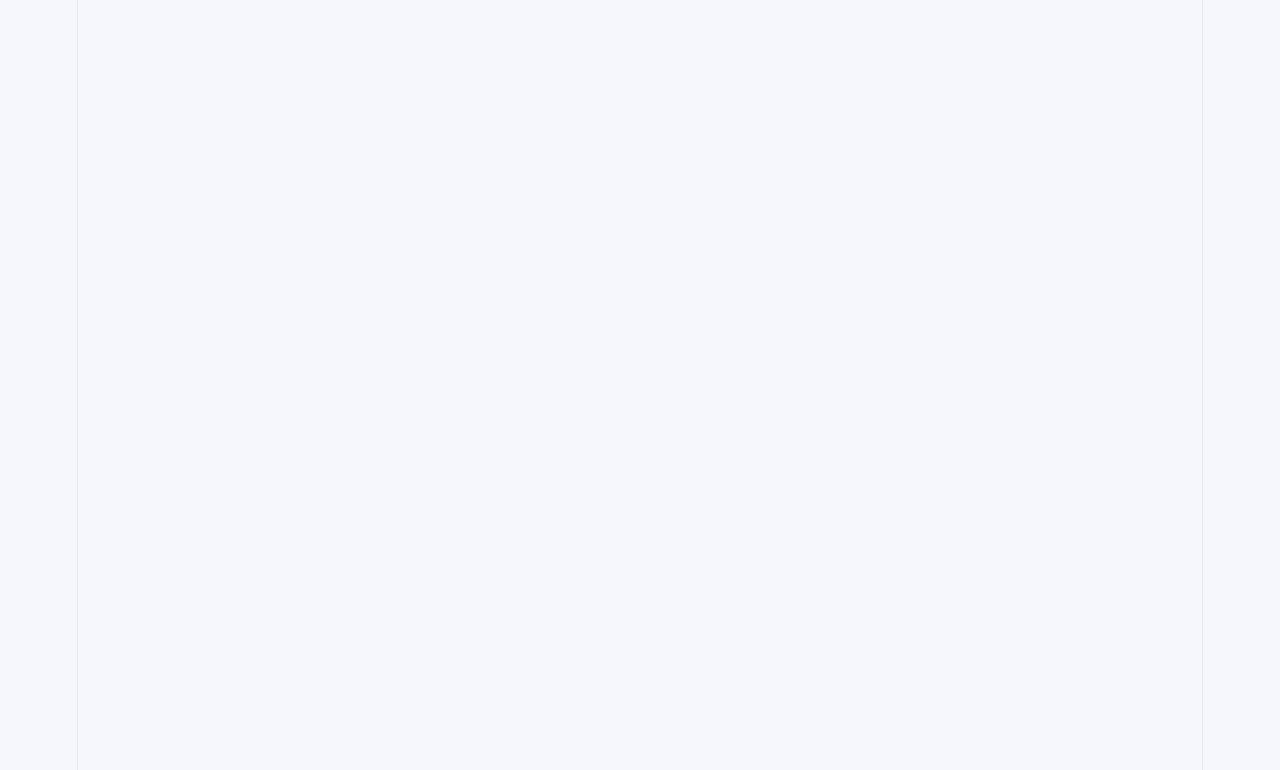
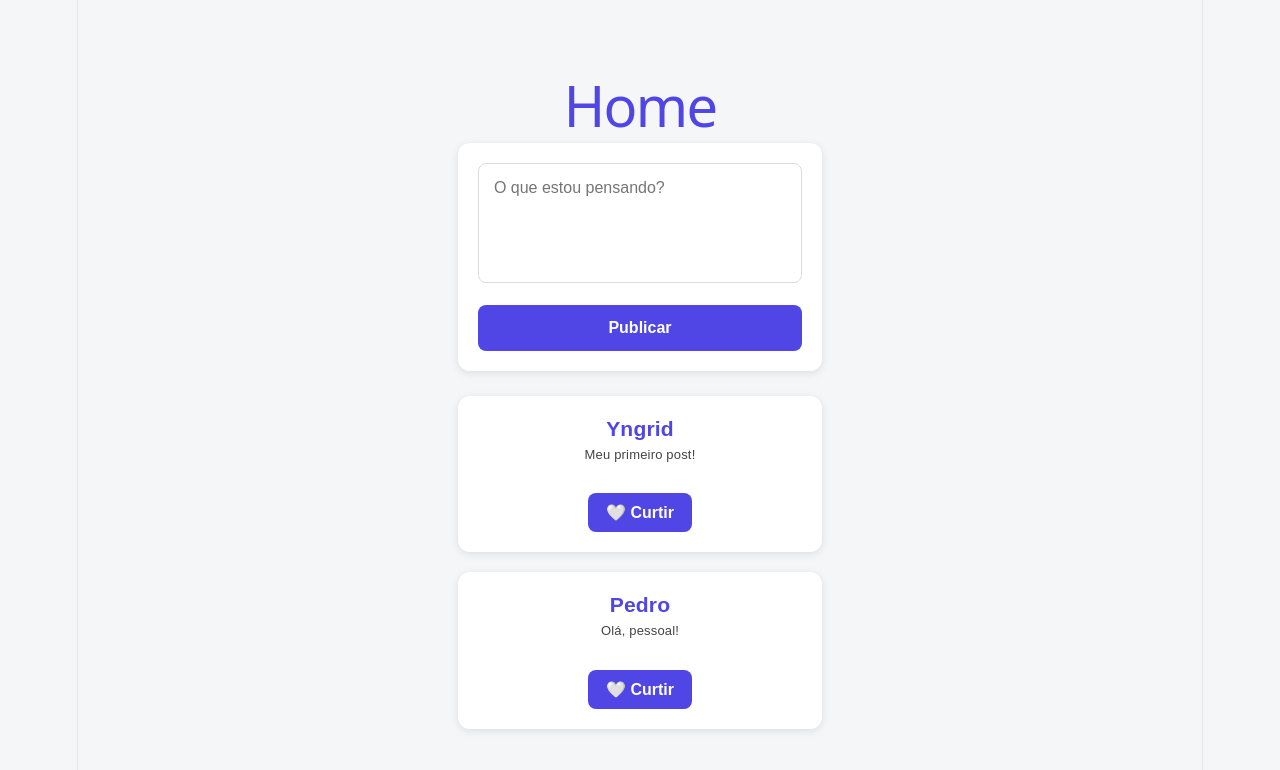
Before and after one commit to yngrid02/G2-em-memoria-do-twitter, a React app in the folder Frontend/: page /home in a window 1280 px wide. Before the commit this address had no page. Shown: the top 770 px of the page. Built offline with nearby package versions, Linux system fonts and the light colour scheme; the HTML template or start-up script is replaced by a standard one.

Commit message:
commite tela home

```diff
--- a/Frontend/src/App.jsx
+++ b/Frontend/src/App.jsx
@@ -1,6 +1,7 @@
 import { BrowserRouter, Routes, Route } from "react-router-dom";
 import Login from "./pages/Login";
 import Cadastro from "./pages/Cadastro";
+import Home from "./pages/Home";
 
 function App() {
   return (
@@ -8,6 +9,7 @@ function App() {
       <Routes>
         <Route path="/" element={<Login />} />
         <Route path="/cadastro" element={<Cadastro />} />
+        <Route path="/home" element={<Home />} />
       </Routes>
     </BrowserRouter>
   );
--- a/Frontend/src/pages/Login.jsx
+++ b/Frontend/src/pages/Login.jsx
@@ -1,11 +1,12 @@
 import { useForm } from "react-hook-form";
 import axios from "axios";
-import { Link } from "react-router-dom";
+import { Link, useNavigate } from "react-router-dom";
 import "./Cadastro.css";
 
 function Login() {
 
   const { register, handleSubmit } = useForm();
+  const navigate = useNavigate();
 
   const onSubmit = async (dados) => {
 
@@ -17,6 +18,7 @@ function Login() {
       );
 
       alert(resposta.data.mensagem);
+      navigate("/home");
 
     } catch {
 
--- /dev/null
+++ b/Frontend/src/pages/home.css
@@ -0,0 +1,71 @@
+body{
+    background:#f4f6f8;
+}
+
+.home{
+    max-width:700px;
+    margin:40px auto;
+    padding:20px;
+}
+
+.home h1{
+    text-align:center;
+    color:#4f46e5;
+    margin-bottom:25px;
+}
+
+.novo-post{
+    background:white;
+    padding:20px;
+    border-radius:12px;
+    box-shadow:0 2px 8px rgba(0,0,0,.1);
+    margin-bottom:25px;
+}
+
+textarea{
+    width:100%;
+    height:120px;
+    resize:none;
+    border:1px solid #ddd;
+    border-radius:8px;
+    padding:15px;
+    font-size:16px;
+}
+
+.novo-post button{
+    margin-top:15px;
+    width:100%;
+    padding:14px;
+    border:none;
+    border-radius:8px;
+    background:#4f46e5;
+    color:white;
+    cursor:pointer;
+}
+
+.post{
+    background:white;
+    padding:20px;
+    margin-bottom:20px;
+    border-radius:12px;
+    box-shadow:0 2px 8px rgba(0,0,0,.1);
+}
+
+.post h3{
+    color:#4f46e5;
+    margin-bottom:10px;
+}
+
+.post p{
+    color:#444;
+    margin-bottom:15px;
+}
+
+.post button{
+    background:#4f46e5;
+    color:white;
+    border:none;
+    padding:10px 18px;
+    border-radius:8px;
+    cursor:pointer;
+}
--- a/Frontend/src/pages/home.jsx
+++ b/Frontend/src/pages/home.jsx
@@ -1,57 +1,89 @@
-import { useForm } from "react-hook-form";
-import axios from "axios";
+import { useState } from "react";
+import "./Home.css";
 
-function Login() {
-  const { register, handleSubmit } = useForm();
+function Home() {
+  const [texto, setTexto] = useState("");
 
-  const onSubmit = async (dados) => {
-    try {
-      const resposta = await axios.post(
-        "http://localhost:3000/login",
-        dados
-      );
+  const [posts, setPosts] = useState([
+    {
+      id: 1,
+      autor: "Yngrid",
+      texto: "Meu primeiro post!",
+      curtido: false,
+    },
+    {
+      id: 2,
+      autor: "Pedro",
+      texto: "Olá, pessoal!",
+      curtido: false,
+    },
+  ]);
 
-      // Aqui, se der certo, o ideal depois será salvar que o usuário logou (ex: no localStorage)
-      // e redirecionar ele para a Home!
-      alert(resposta.data.mensagem);
+  function publicar() {
+    if (texto.trim() === "") return;
 
-    } catch {
-      alert("Login inválido. Verifique seu email e senha.");
-    }
-  };
+    const novoPost = {
+      id: Date.now(),
+      autor: "Você",
+      texto: texto,
+      curtido: false,
+    };
+
+    setPosts([novoPost, ...posts]);
+    setTexto("");
+  }
+
+  function curtir(id) {
+    setPosts(
+      posts.map((post) =>
+        post.id === id
+          ? { ...post, curtido: !post.curtido }
+          : post
+      )
+    );
+  }
 
   return (
-    <div style={{ display: 'flex', flexDirection: 'column', alignItems: 'center', marginTop: '50px' }}>
-      <h2>Entrar no MicroTweet</h2>
+    <div className="home">
 
-      <form onSubmit={handleSubmit(onSubmit)} style={{ display: 'flex', flexDirection: 'column', gap: '15px', width: '300px' }}>
+      <h1>Home</h1>
 
-        <input
-          placeholder="Email"
-          type="email"
-          {...register("email")}
-          style={{ padding: '10px', borderRadius: '5px', border: '1px solid #ccc' }}
-          required
+      <div className="novo-post">
+
+        <textarea
+          placeholder="O que estou pensando?"
+          value={texto}
+          onChange={(e) => setTexto(e.target.value)}
         />
 
-        <input
-          type="password"
-          placeholder="Senha"
-          {...register("senha")}
-          style={{ padding: '10px', borderRadius: '5px', border: '1px solid #ccc' }}
-          required
-        />
+        <button onClick={publicar}>
+          Publicar
+        </button>
 
-        <button type="submit" style={{ padding: '10px', backgroundColor: '#1DA1F2', color: 'white', border: 'none', borderRadius: '5px', cursor: 'pointer', fontWeight: 'bold' }}>
-          Entrar
-        </button>
-      </form>
+      </div>
 
-      <p style={{ marginTop: '20px' }}>
-        Não tem conta? <a href="/cadastro" style={{ color: '#1DA1F2', textDecoration: 'none' }}>Cadastre-se</a>
-      </p>
+      <div className="lista-posts">
+
+        {posts.map((post) => (
+
+          <div className="post" key={post.id}>
+
+            <h3>{post.autor}</h3>
+
+            <p>{post.texto}</p>
+
+            <button onClick={() => curtir(post.id)}>
+              {post.curtido ? "💙 Descurtir" : "🤍 Curtir"}
+            </button>
+
+          </div>
+
+        ))}
+
+      </div>
+
     </div>
   );
 }
 
-export default Login;
+export default Home;
```
Also changed, not shown: 1 other file (tests, documents, lock files or other folders).
